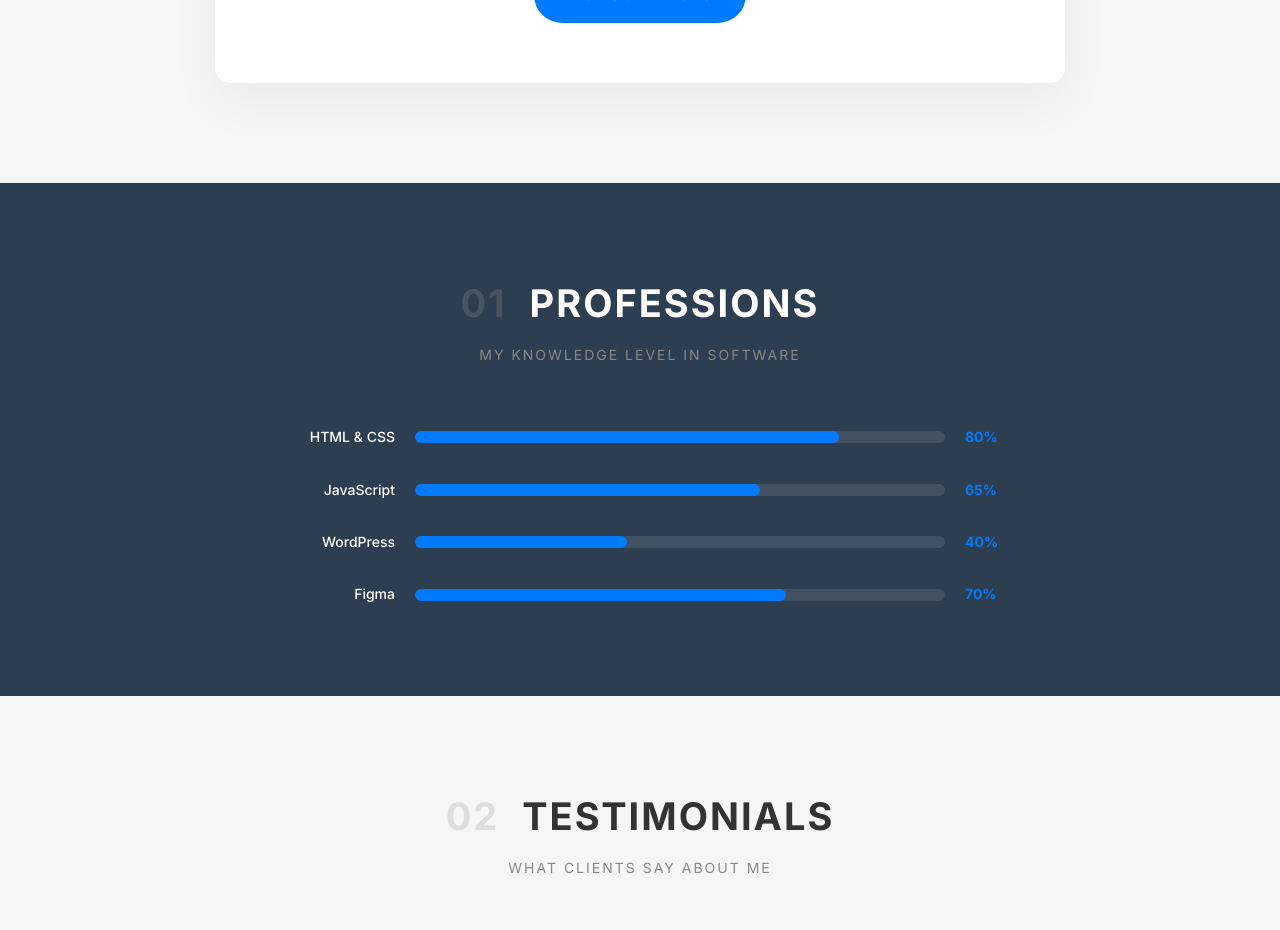
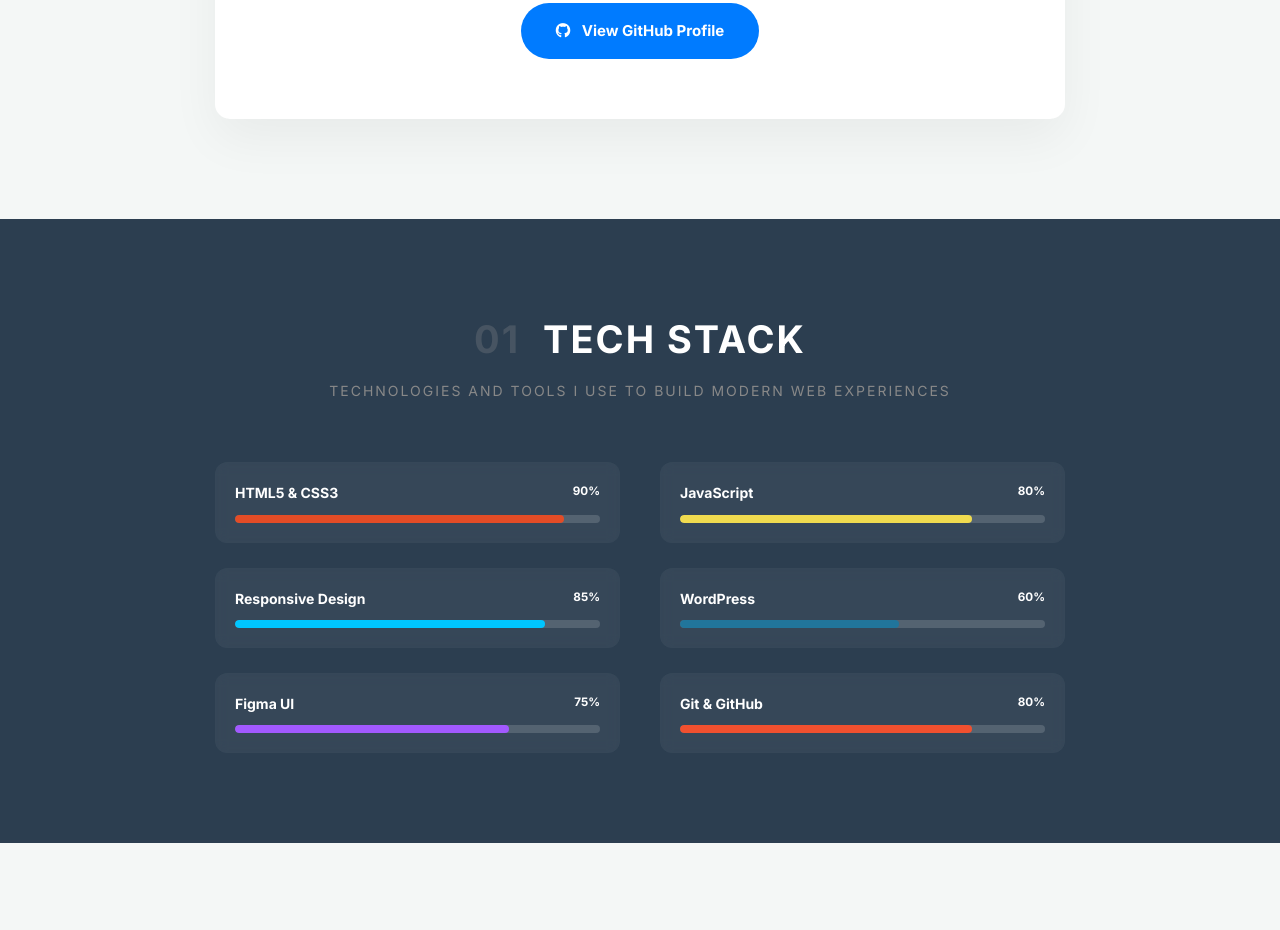
Before and after one commit to Dammy425/My-Website, a plain HTML site: page index.html in a window 1280 px wide. Shown: the part 1136-2066 px from the top of the page. Drawn offline with nearby package versions, Linux system fonts and the light colour scheme.

Commit message:
Ready To Publish

```diff
--- a/index.html
+++ b/index.html
@@ -3,7 +3,7 @@
   <head>
     <meta charset="UTF-8" />
     <meta name="viewport" content="width=device-width, initial-scale=1.0" />
-    <title>Damilare Olayeye | Front End Developer</title>
+    <title>Damilare Olayeye | Frontend Developer Portfolio</title>
     <!-- Font Awesome for Icons -->
     <link
       rel="stylesheet"
@@ -52,14 +52,16 @@
       <div class="container">
         <div class="info-card">
           <p>
-            I am a passionate Front End Developer dedicated to creating
-            intuitive and dynamic user experiences. I specialize in building
-            responsive websites and turning complex problems into elegant, clean
-            code.
+            I am a passionate Front End Developer focused on building
+            responsive, user-friendly, and visually engaging web experiences. I
+            enjoy turning creative ideas into functional websites using clean
+            code and modern development practices.
           </p>
-          <a href="https://github.com/Dammy425" target="_blank" class="btn"
-            >View GitHub Profile</a
-          >
+
+          <a href="https://github.com/Dammy425" target="_blank" class="btn">
+            <i class="fab fa-github"></i>
+            View GitHub Profile
+          </a>
         </div>
       </div>
     </section>
@@ -67,38 +69,57 @@
     <section id="skills" class="dark-section">
       <div class="container">
         <div class="section-header">
-          <h1><span>01</span> Professions</h1>
-          <p>My Knowledge Level in Software</p>
+          <h1><span>01</span> Tech Stack</h1>
+          <p>Technologies and tools I use to build modern web experiences</p>
         </div>
 
-        <div class="skills-list">
-          <div class="skill-item">
-            <span class="skill-name">HTML & CSS</span>
-            <div class="bar-container">
-              <div class="bar-fill" style="width: 80%"></div>
+        <div class="skills-grid">
+          <div class="skill-card">
+            <div class="skill-top">
+              <span>HTML5 & CSS3</span>
+              <small>90%</small>
             </div>
-            <span class="skill-percent">80%</span>
+            <div class="bar"><div class="fill html"></div></div>
           </div>
-          <div class="skill-item">
-            <span class="skill-name">JavaScript</span>
-            <div class="bar-container">
-              <div class="bar-fill" style="width: 65%"></div>
+
+          <div class="skill-card">
+            <div class="skill-top">
+              <span>JavaScript</span>
+              <small>80%</small>
             </div>
-            <span class="skill-percent">65%</span>
+            <div class="bar"><div class="fill js"></div></div>
           </div>
-          <div class="skill-item">
-            <span class="skill-name">WordPress</span>
-            <div class="bar-container">
-              <div class="bar-fill" style="width: 40%"></div>
+
+          <div class="skill-card">
+            <div class="skill-top">
+              <span>Responsive Design</span>
+              <small>85%</small>
             </div>
-            <span class="skill-percent">40%</span>
+            <div class="bar"><div class="fill responsive"></div></div>
           </div>
-          <div class="skill-item">
-            <span class="skill-name">Figma</span>
-            <div class="bar-container">
-              <div class="bar-fill" style="width: 70%"></div>
+
+          <div class="skill-card">
+            <div class="skill-top">
+              <span>WordPress</span>
+              <small>60%</small>
             </div>
-            <span class="skill-percent">70%</span>
+            <div class="bar"><div class="fill wp"></div></div>
+          </div>
+
+          <div class="skill-card">
+            <div class="skill-top">
+              <span>Figma UI</span>
+              <small>75%</small>
+            </div>
+            <div class="bar"><div class="fill figma"></div></div>
+          </div>
+
+          <div class="skill-card">
+            <div class="skill-top">
+              <span>Git & GitHub</span>
+              <small>80%</small>
+            </div>
+            <div class="bar"><div class="fill git"></div></div>
           </div>
         </div>
       </div>
@@ -172,8 +193,9 @@
         <div class="contact-left">
           <h2>CONTACT</h2>
           <p class="contact-desc">
-            I’m interested in freelance opportunities. If you have other
-            requests or questions, don’t hesitate to use the form.
+            I’m open to freelance projects, internships, collaborations, and
+            frontend development opportunities. Feel free to reach out if you'd
+            like to work together or discuss a project.
           </p>
           <div class="contact-details">
             <p>
@@ -208,7 +230,7 @@
             </div>
             <div class="form-group">
               <label for="phone">Mobile Number *</label>
-              <input type="number" id="phone" name="phone" required />
+              <input type="tel" id="phone" name="phone" required />
             </div>
             <div class="form-group">
               <label for="message">Message</label>
@@ -244,10 +266,13 @@
             aria-label="LinkedIn"
             ><i class="fab fa-linkedin-in"></i
           ></a>
-          <a href="#" target="_blank" aria-label="Twitter"
+          <a
+            href="https://x.com/KingDami123"
+            target="_blank"
+            aria-label="Twitter"
             ><i class="fab fa-x-twitter"></i
           ></a>
-          <a href="#" target="_blank" aria-label="Facebook"
+          <a href="https://web.facebook.com/king.dami.357314/" target="_blank" aria-label="Facebook"
             ><i class="fa-brands fa-facebook"></i
           ></a>
           <a href="#" target="_blank" aria-label="Instagram"
--- a/style.css
+++ b/style.css
@@ -77,18 +77,16 @@ body {
   font-size: 24px;
 }
 
-/* Toggle Colors */
 .nav-toggle-label .hamburger {
-  color: #007bff; /* Blue Hamburger */
+  color: #007bff;
   display: block;
 }
 
 .nav-toggle-label .close-icon {
-  color: #ff4d4d; /* Red Cancel Icon */
+  color: #ff4d4d;
   display: none;
 }
 
-/* Switch icons when checkbox is checked */
 .nav-toggle:checked ~ .nav-toggle-label .hamburger {
   display: none;
 }
@@ -100,7 +98,7 @@ body {
 /* ---------- HERO SECTION ---------- */
 .hero-section {
   background-color: #2c3e50;
-  background-image: url("images/ee.jpeg");
+  background-image: url("images/hero-background.jpg");
   background-size: cover;
   background-position: center;
   height: 100vh;
@@ -220,45 +218,176 @@ body {
 }
 
 /* ---------- SKILLS LIST ---------- */
-.skills-list {
+/* .skills-list {
   display: flex;
   flex-direction: column;
   gap: 30px;
   max-width: 750px;
   margin: 0 auto;
-}
+} */
 
-.skill-item {
+/* .skill-item {
   display: grid;
   grid-template-columns: 130px 1fr 50px;
   align-items: center;
   gap: 20px;
+} */
+
+/* ---------- SKILLS GRID ---------- */
+.skills-grid {
+  display: grid;
+  grid-template-columns: repeat(2, 1fr);
+  gap: 25px 40px;
+  max-width: 850px;
+  margin: auto;
+}
+
+.skill-card {
+  background: rgba(255, 255, 255, 0.05);
+  padding: 20px;
+  border-radius: 12px;
+  backdrop-filter: blur(6px);
+}
+
+.skill-top {
+  display: flex;
+  justify-content: space-between;
+  margin-bottom: 10px;
+  font-weight: 600;
+  font-size: 14px;
+}
+
+/* progress bar base */
+.bar {
+  width: 100%;
+  height: 8px;
+  background: rgba(255, 255, 255, 0.15);
+  border-radius: 50px;
+  overflow: hidden;
+}
+
+/* fill animation base */
+.fill {
+  height: 100%;
+  width: 0;
+  border-radius: 50px;
+  animation: load 1.5s ease forwards;
+}
+
+/* animation */
+@keyframes load {
+  from {
+    width: 0;
+  }
+  to {
+    width: var(--w);
+  }
+}
+
+/* individual skills */
+.html {
+  --w: 90%;
+  width: 90%;
+  background: #e34c26;
+}
+.js {
+  --w: 80%;
+  width: 80%;
+  background: #f0db4f;
+}
+.responsive {
+  --w: 85%;
+  width: 85%;
+  background: #00c6ff;
+}
+.wp {
+  --w: 60%;
+  width: 60%;
+  background: #21759b;
+}
+.figma {
+  --w: 75%;
+  width: 75%;
+  background: #a259ff;
+}
+.git {
+  --w: 80%;
+  width: 80%;
+  background: #f1502f;
+}
+
+/* responsive */
+@media (max-width: 768px) {
+  .skills-grid {
+    grid-template-columns: 1fr;
+  }
 }
 
 .skill-name {
-  font-weight: 500;
-  font-size: 14px;
+  font-weight: 600;
+  font-size: 15px;
   text-align: right;
+  letter-spacing: 0.5px;
+  transition: 0.3s ease;
 }
 
-.bar-container {
-  background: rgba(255, 255, 255, 0.1);
-  height: 12px;
-  border-radius: 6px;
-  overflow: hidden;
+.skill-name:hover {
+  color: #007bff;
+  transform: translateX(-5px);
 }
 
-.bar-fill {
-  background: #007bff;
-  height: 100%;
-  border-radius: 6px;
+/* .skills-progress-bar {
+  width: 6px;
+  height: auto;
+  min-height: 320px;
+  background-color: rgba(255, 255, 255, 0.15);
+  border-radius: 20px;
+  display: flex;
+  flex-direction: column;
+  justify-content: space-between;
+  align-items: center;
+  padding: 10px 0;
+  margin-left: 40px;
+  position: relative;
 }
 
-.skill-percent {
+.skills-progress-bar::before {
+  content: "";
+  position: absolute;
+  width: 100%;
+  height: 100%;
+  background: linear-gradient(to bottom, #007bff, #00c6ff);
+  border-radius: 20px;
+  top: 0;
+  left: 0;
+} */
+
+/* .skills-progress-bar div {
+  width: 38px;
+  height: 38px;
+  background-color: #2c3e50;
+  border: 3px solid #007bff;
+  border-radius: 50%;
+  color: white;
+  font-size: 13px;
   font-weight: 700;
-  font-size: 14px;
-  color: #007bff;
+  display: flex;
+  justify-content: center;
+  align-items: center;
+  z-index: 2;
+  transition: 0.3s ease;
 }
+
+.skills-progress-bar div:hover {
+  transform: scale(1.1);
+  background-color: #007bff;
+} */
+/*
+.skill-set-container {
+  display: flex;
+  justify-content: center;
+  margin: auto;
+} */
 
 /* ---------- TESTIMONIALS ---------- */
 .testimonial-grid {
@@ -396,11 +525,11 @@ body {
 .contact-details p {
   margin-bottom: 15px;
   font-size: 15px;
-  color: white!important;
+  color: white !important;
 }
 
 .contact-details a {
-  color: white!important;
+  color: white !important;
   /* text-decoration: none; */
 }
 
@@ -520,3 +649,25 @@ body {
     margin-top: -25px;
   }
 }
+
+@media (max-width: 768px) {
+  .skill-set-container {
+    flex-direction: column;
+    align-items: center;
+    gap: 40px;
+  }
+
+  .skills-progress-bar {
+    flex-direction: row;
+    width: 80%;
+    min-height: 6px;
+    height: 6px;
+    padding: 0 10px;
+    margin-left: 0;
+  }
+
+  .skills-progress-bar::before {
+    width: 75%;
+    height: 100%;
+  }
+}
--- a/web.js
+++ b/web.js
@@ -28,14 +28,20 @@ if (contactForm) {
 
     emailjs
       .sendForm("service_98pxfgj", "template_wbrwxvh", this)
+
       .then(() => {
         alert("Thank you for contacting us ✅");
         contactForm.reset();
       })
+
       .catch((error) => {
         console.error("Error:", error);
-        alert("Something went wrong. Try again later.");
+
+        alert(
+          "Something Went Wrong. \n Check Your Internet Connection or Try again later.",
+        );
       })
+
       .finally(() => {
         btn.innerText = originalText;
         btn.disabled = false;
@@ -75,14 +81,20 @@ testimonialForm.addEventListener("submit", function (e) {
 
   emailjs
     .sendForm("service_98pxfgj", "template_yi3o409", this)
+
     .then(() => {
       alert("Thanks! Your testimonial has been sent ✅");
       hideModal();
     })
+
     .catch((error) => {
       console.error("Failed ❌", error);
-      alert("Something went wrong. Try again later.");
+      ("Something Went Wrong. \n Check Your Internet Connection or Try again later.");
+      alert(
+        "Something Went Wrong. \n Check Your Internet Connection or Try again later.",
+      );
     })
+
     .finally(() => {
       submitBtn.innerText = "Send Testimonial";
       submitBtn.disabled = false;
```
Also changed, not shown: images/ee.jpeg (deleted), images/hero-background.jpg (added).
